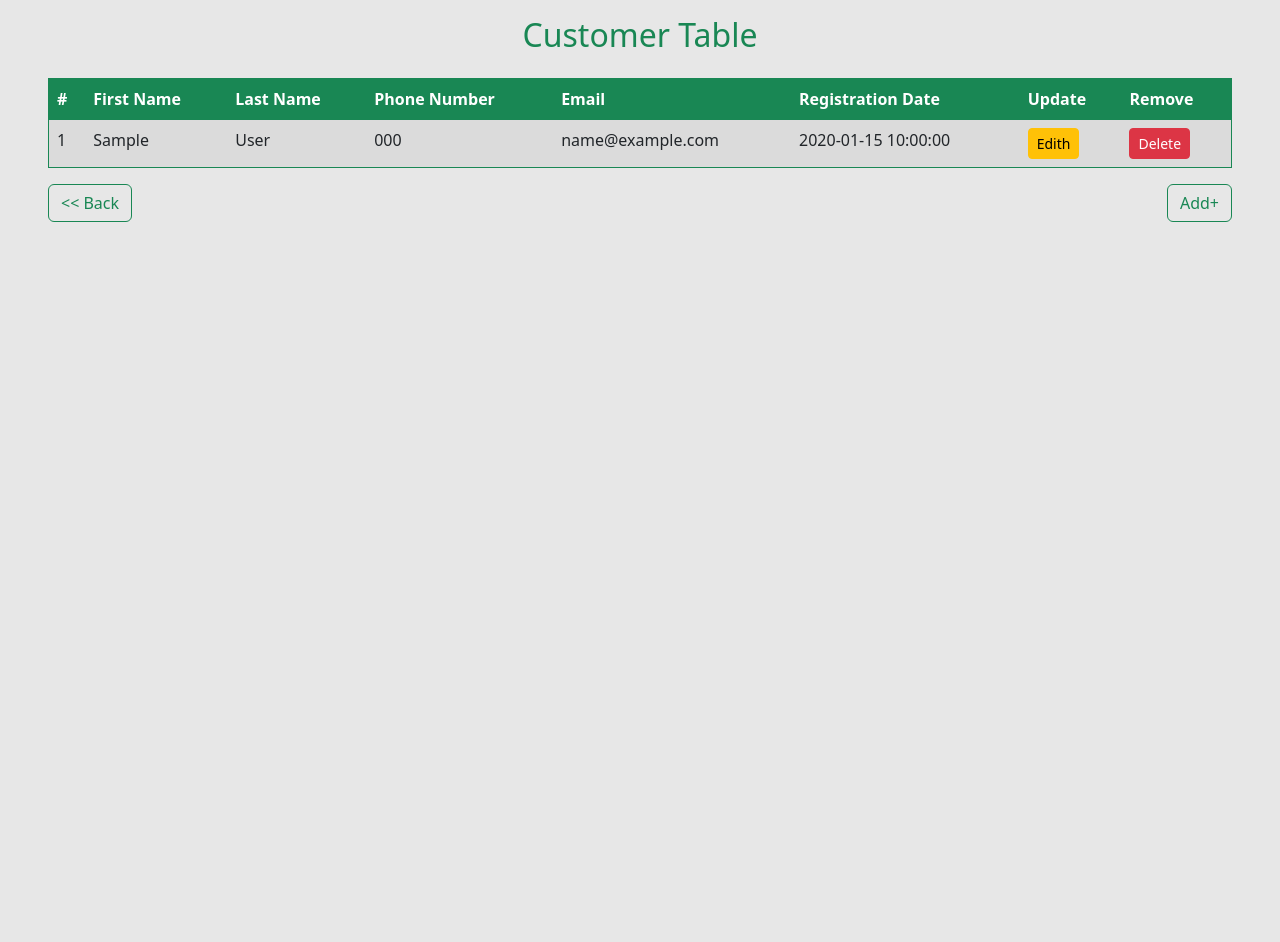
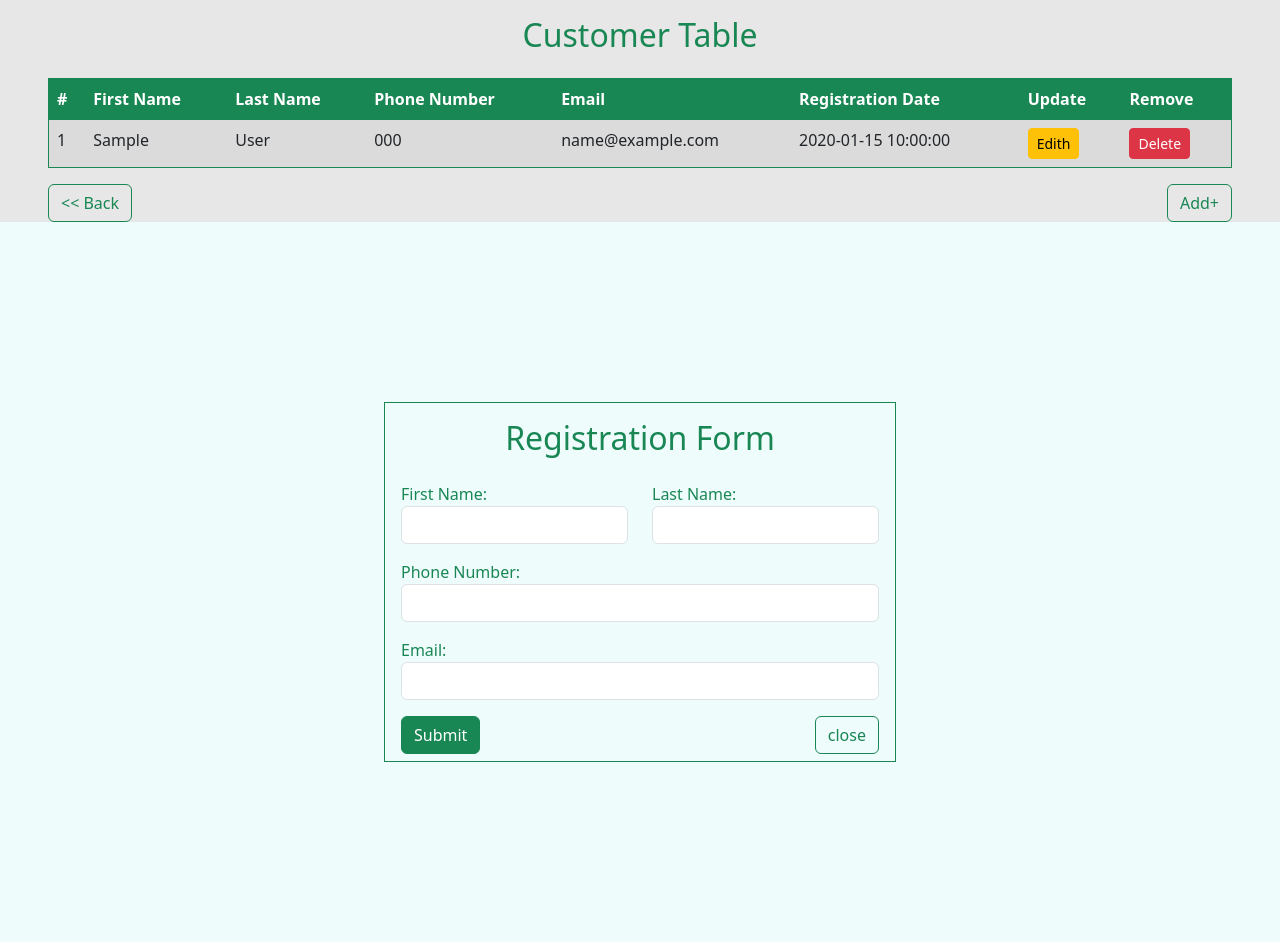
Before and after one commit to chinedugabriel/Form-Registration_php, a PHP site: page /php_projects/view_list.php in a window 1280 px wide. Before the commit the page ends 222 px from the top, so only its background shows below. Run offline with PHP 8.4, Linux system fonts and the light colour scheme; tables that the repository leaves empty or names only in its code hold one stand-in row (values such as "Sample post").

Commit message:
added a form to update record, added a js file to toggle views between form and list

```diff
--- /dev/null
+++ b/list.js
@@ -0,0 +1,18 @@
+let viewList = document.getElementById('section1');
+let formWrapper = document.getElementById('section2');
+let closeForm = document.getElementById('close-form');
+
+let viewForm = document.getElementsByClassName('edith-form');
+
+closeForm.addEventListener('click',()=>{
+    formWrapper.style.display = "none";
+    viewList.style.display = "block";
+});
+
+for(let i =0; i < viewForm.length; i++){
+    viewForm[i].addEventListener('click',()=>{
+        formWrapper.style.display = "flex";
+        viewList.style.display = "none";
+
+    });
+}
--- a/reg.css
+++ b/reg.css
@@ -8,3 +8,18 @@
 body{
     background-color: rgb(231, 231, 231);
 }
+
+section#section2{
+    width: 100%;
+    height: 90dvh;
+    background-color: rgba(240, 255, 255, 0.884);
+    display: flex;
+    flex-flow: row nowrap;
+    justify-content: center;
+    align-items: center;
+}
+
+#section2>form{
+    width: 40% !important;
+    height: 50% !important;
+}
--- a/view_list.php
+++ b/view_list.php
@@ -42,7 +42,7 @@
     <title>View list</title>
 </head>
 <body >
-    <section>
+    <section id="section1">
         <div class="container-fluid px-5">
             <div class="row">
                 <div class="col-md-12 ">
@@ -108,7 +108,7 @@
                                                         .$row['reg_date'].
                                                     "</td>
                                                     <td>
-                                                        <a href='delete_data.php?id=".$row["id"]."' class='btn btn-sm btn-warning'>Edith</a>
+                                                        <a href='edith_data.php?id=".$row["id"]."' class='btn btn-sm btn-warning edith-form'>Edith</a>
                                                     </td>
                                                     <td>
                                                         <a href='delete_data.php?id=".$row["id"]."' class='btn btn-sm btn-danger'>Delete</a>
@@ -143,7 +143,58 @@
         </div>
     </section>
 
+    <section id="section2">
+        <form action="insert_db.php" method="post" class="text-success border border-success p-3  h-50 d-flex flex-column justify-content-around " >
+            <div class="row mb-3">
+                <div class="col-md-12 text-center">
+                    <h2>Registration Form</h2>
+                </div>
+            </div>
+            <div class="row mb-3">
+                <div class="col-md-6">
+                    <label for="">
+                        First Name:
+                    </label>
+                    <input type="text" name="firstname" id="" class="form-control" required>
+                </div>
+                <div class="col-md-6">
+                    <label for="">
+                        Last Name:
+                    </label>
+                    <input type="text" name="lastname" id="" class="form-control" required>
+                </div>
+            </div>
+            <div class="row mb-3">
+                <div class="col-md-12">
+                    <label for="">
+                        Phone Number:
+                    </label>
+                    <input type="tel" name="phonenumber" id="" class="form-control" required>
+                </div>
+            </div>
+            <div class="row mb-3">
+                <div class="col-md-12">
+                    <label for="">
+                        Email:
+                    </label>
+                    <input type="email" name="email" id="" class="form-control" required>
+                </div>
+            </div>
+            <div class="row ">
+                <div class="col-md-6">
+                    <input type="submit" value="Submit" name="submit" class="btn btn-success">
+                </div>
+                <div class="col-md-6 text-end">
+                    <button type="button" class="btn btn-outline-success" id ='close-form'>
+                        close
+                    </button>
+                </div>
+            </div>
+        </form>
+    </section>
+
     <script src="bootstrap/js/bootstrap.js"></script>
+    <script src="list.js"></script>
 </body>
 </html>
 
```
Also changed, not shown: edith_data.php (added).
